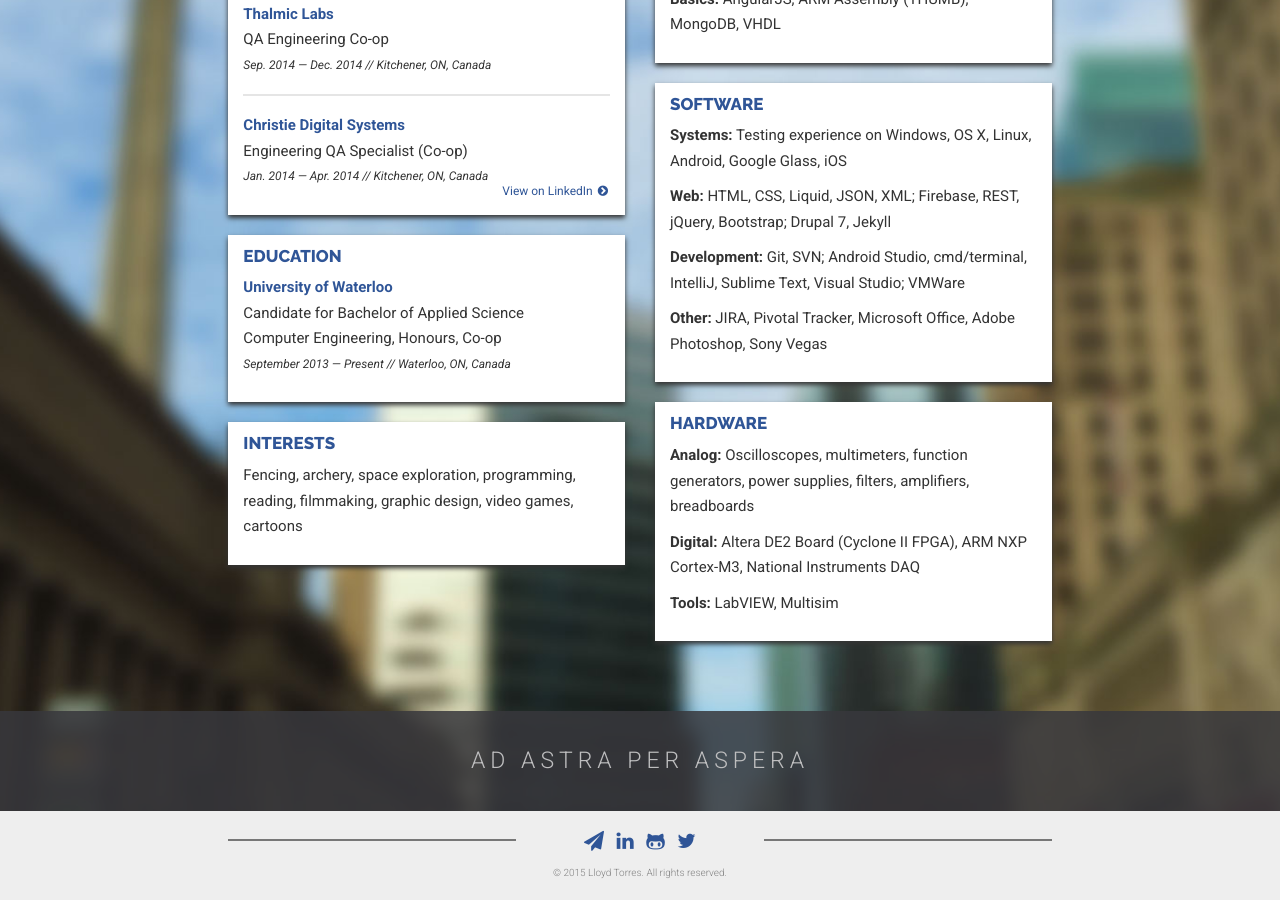
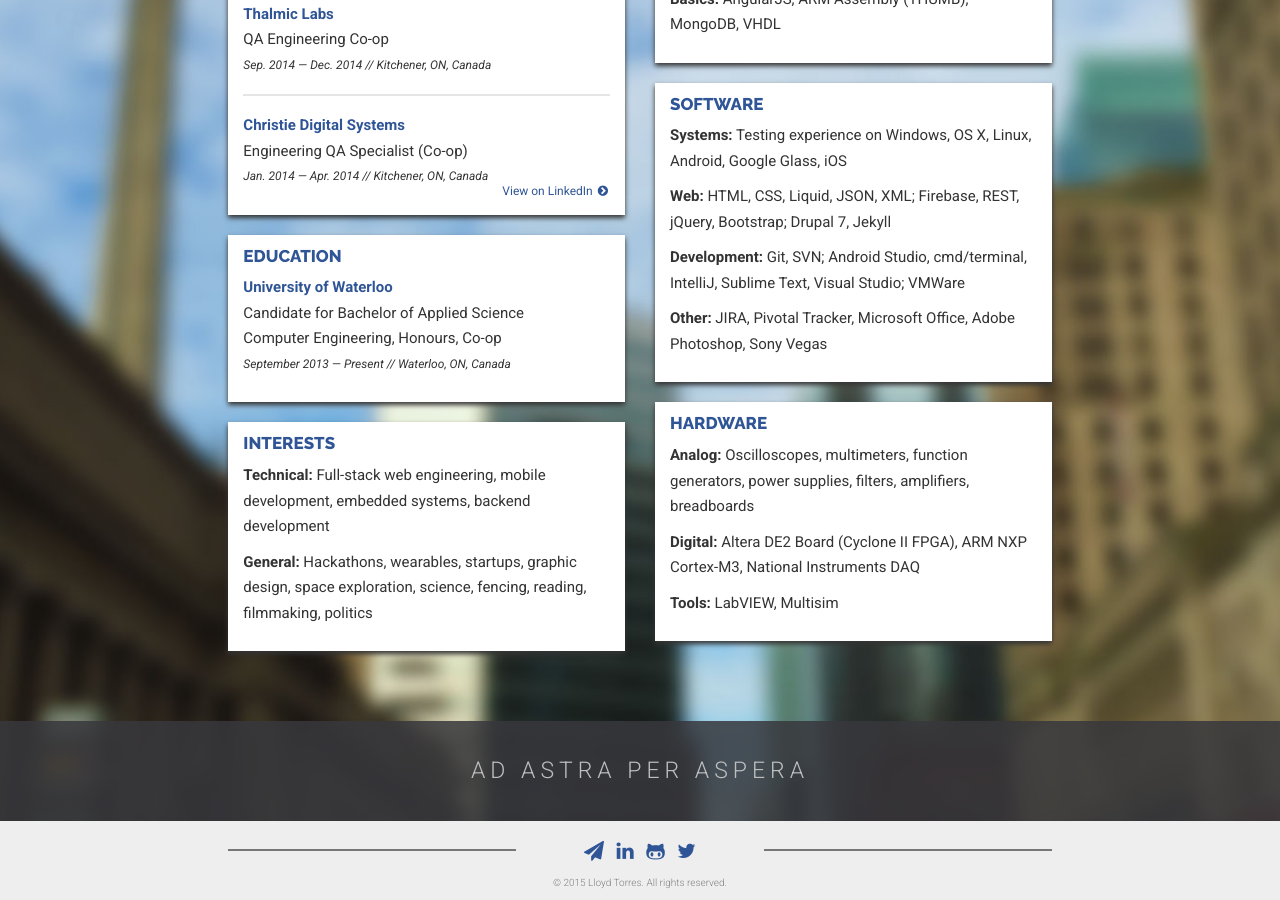
Before and after one commit to lloydtorres/lloydtorres.github.io, a Jekyll site: the page built from index.html, in a window 1280 px wide and 900 px high, scrolled down 2013 px. Built offline with Jekyll 4.4.1, drawn with Linux system fonts in a browser that asks for light colours; nearby versions of some CDN libraries.

Commit message:
Reupdate interests

```diff
--- a/index.html
+++ b/index.html
@@ -192,7 +192,8 @@
                                 <h2>Interests</h2>
 
                                 <div class="resume-entry">
-                                    <p>Fencing, archery, space exploration, programming, reading, filmmaking, graphic design, video games, cartoons</p>
+                                    <p><strong>Technical:</strong> Full-stack web engineering, mobile development, embedded systems, backend development</p>
+                                    <p><strong>General:</strong> Hackathons, wearables, startups, graphic design, space exploration, science, fencing, reading, filmmaking, politics</p>
                                 </div>
                             </div>
                         </div>
```
